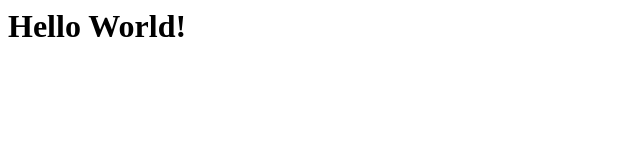
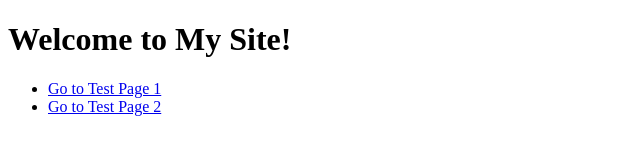
Before and after one commit to haziq-hazril/C3390_L12, a plain HTML site: page index.html in a window 1280 px wide. Shown: the whole page, without its empty margins (0-640 px from the left). Drawn offline with Linux system fonts and the light colour scheme.

Commit message:
Initial commit

```diff
--- a/index.html
+++ b/index.html
@@ -1 +1,15 @@
-<h1>Hello World!</h1>
+<!DOCTYPE html>
+<html lang="en">
+<head>
+    <meta charset="UTF-8">
+    <meta name="viewport" content="width=device-width, initial-scale=1.0">
+    <title>My GitHub Pages Site</title>
+</head>
+<body>
+    <h1>Welcome to My Site!</h1>
+    <ul>
+        <li><a href="test.html">Go to Test Page 1</a></li>
+        <li><a href="test001.html">Go to Test Page 2</a></li>
+    </ul>
+</body>
+</html>
```
